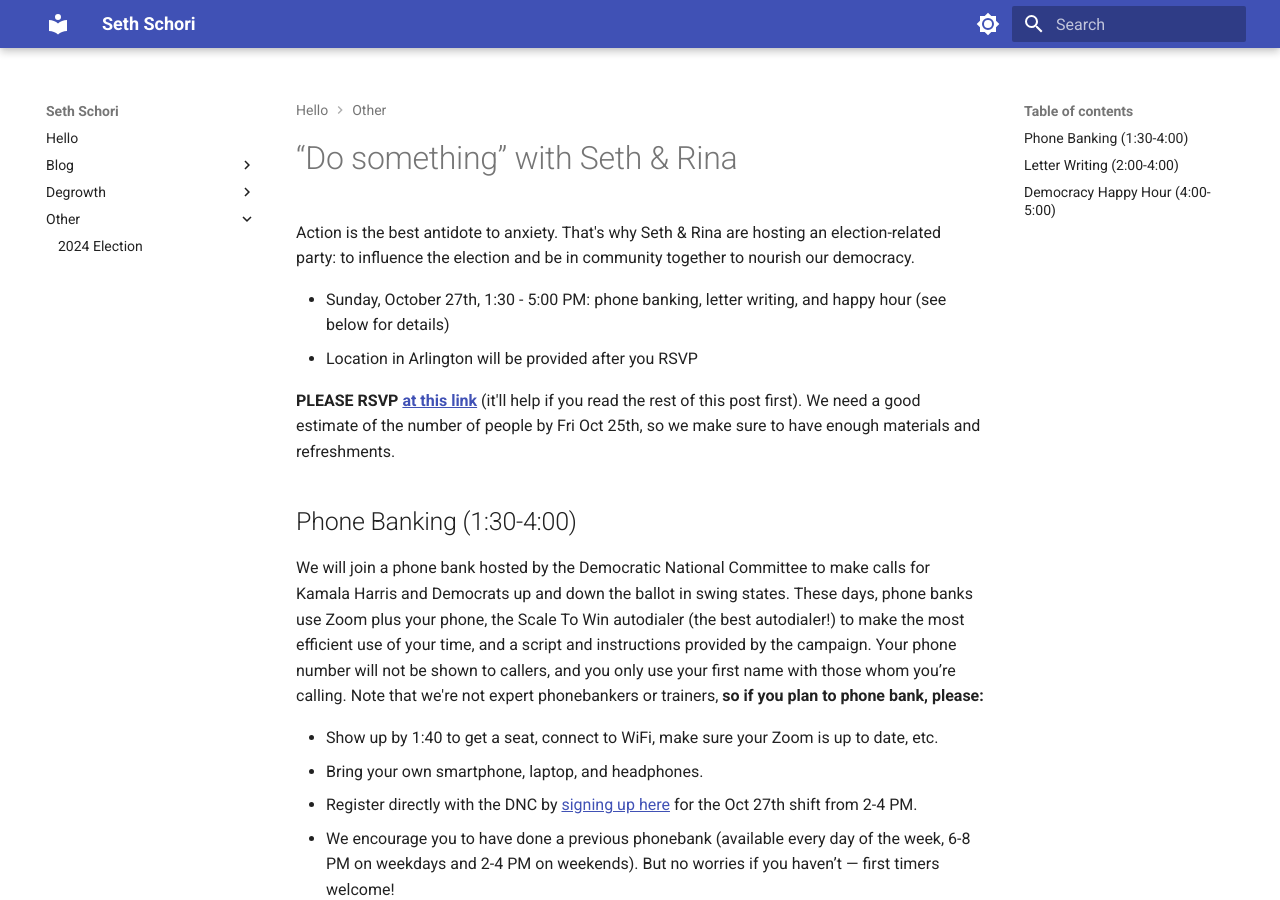
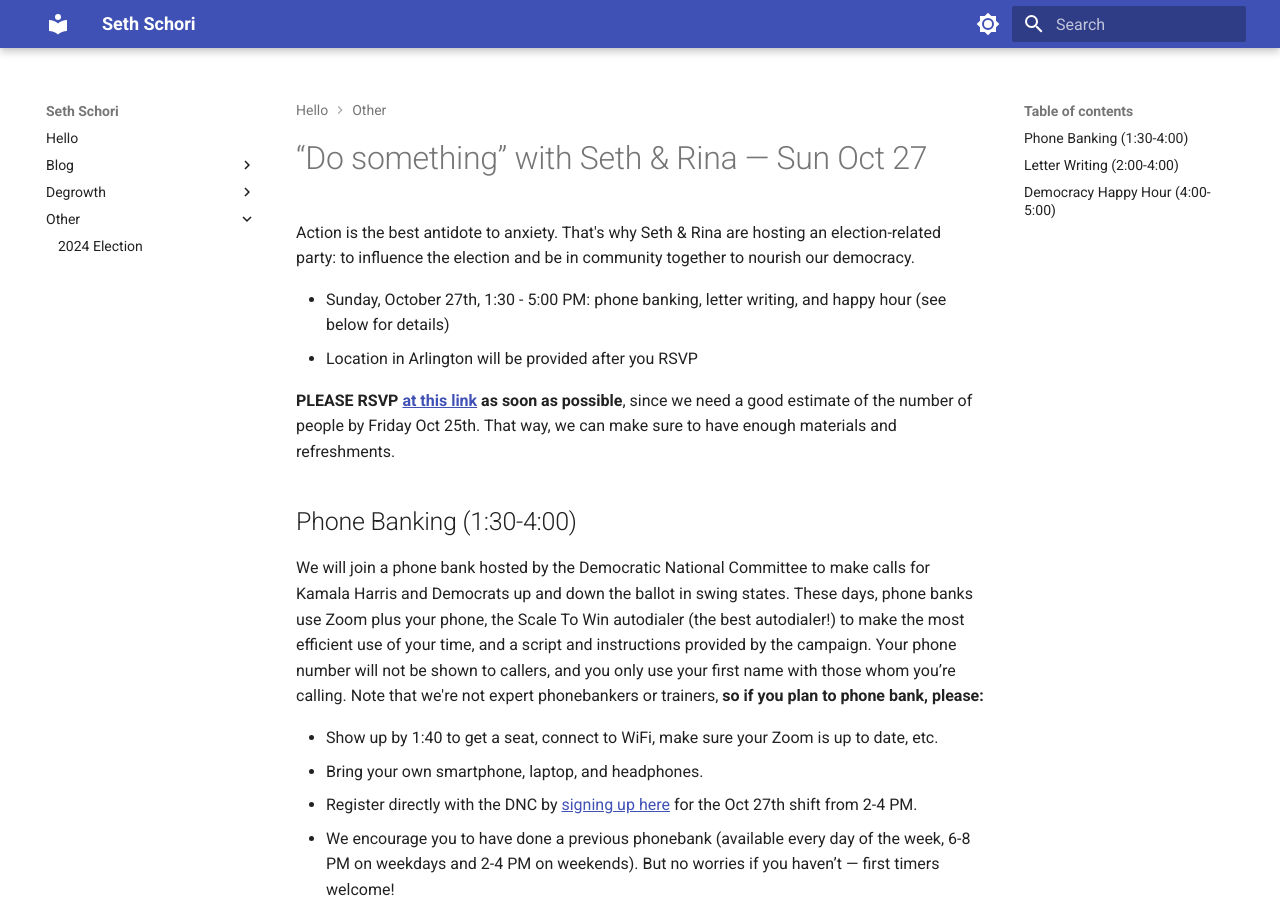
Before and after one commit to sethschori/sethschori.github.io, an MkDocs documentation site: the page built from docs/other/do-something.md, in a window 1280 px wide and 900 px high. Built offline with MkDocs 1.6.1 and Material for MkDocs 9.7.7, drawn with Linux system fonts in a browser that asks for light colours.

Commit message:
vault backup: 2024-10-16 06:26:22

```diff
--- a/docs/other/do-something.md
+++ b/docs/other/do-something.md
@@ -1,13 +1,11 @@
-# “Do something” with Seth & Rina
-
-
+# “Do something” with Seth & Rina — Sun Oct 27
 
 Action is the best antidote to anxiety. That's why Seth & Rina are hosting an election-related party: to influence the election and be in community together to nourish our democracy.
 
 - Sunday, October 27th, 1:30 - 5:00 PM: phone banking, letter writing, and happy hour (see below for details)
 - Location in Arlington will be provided after you RSVP
 
-**PLEASE RSVP [at this link](https://forms.gle/vetyuaetMwKrwLSw8)** (it'll help if you read the rest of this post first). We need a good estimate of the number of people by Fri Oct 25th, so we make sure to have enough materials and refreshments.
+**PLEASE RSVP [at this link](https://forms.gle/vetyuaetMwKrwLSw8) as soon as possible**, since we need a good estimate of the number of people by Friday Oct 25th. That way, we can make sure to have enough materials and refreshments.
 ## Phone Banking (1:30-4:00)
 We will join a phone bank hosted by the Democratic National Committee to make calls for Kamala Harris and Democrats up and down the ballot in swing states. These days, phone banks use Zoom plus your phone, the Scale To Win autodialer (the best autodialer!) to make the most efficient use of your time, and a script and instructions provided by the campaign. Your phone number will not be shown to callers, and you only use your first name with those whom you’re calling. Note that we're not expert phonebankers or trainers, **so if you plan to phone bank, please:**
 
```
